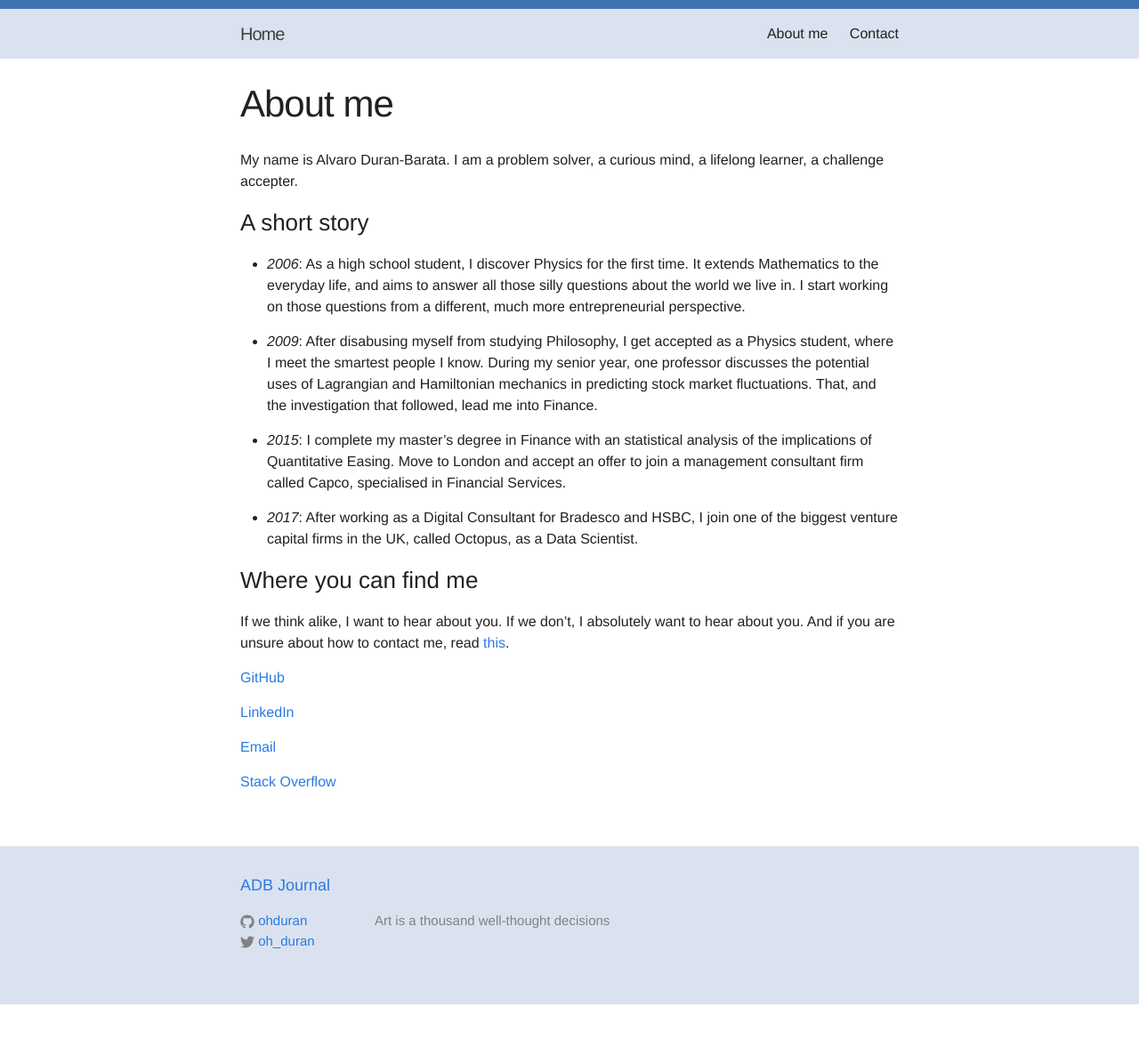
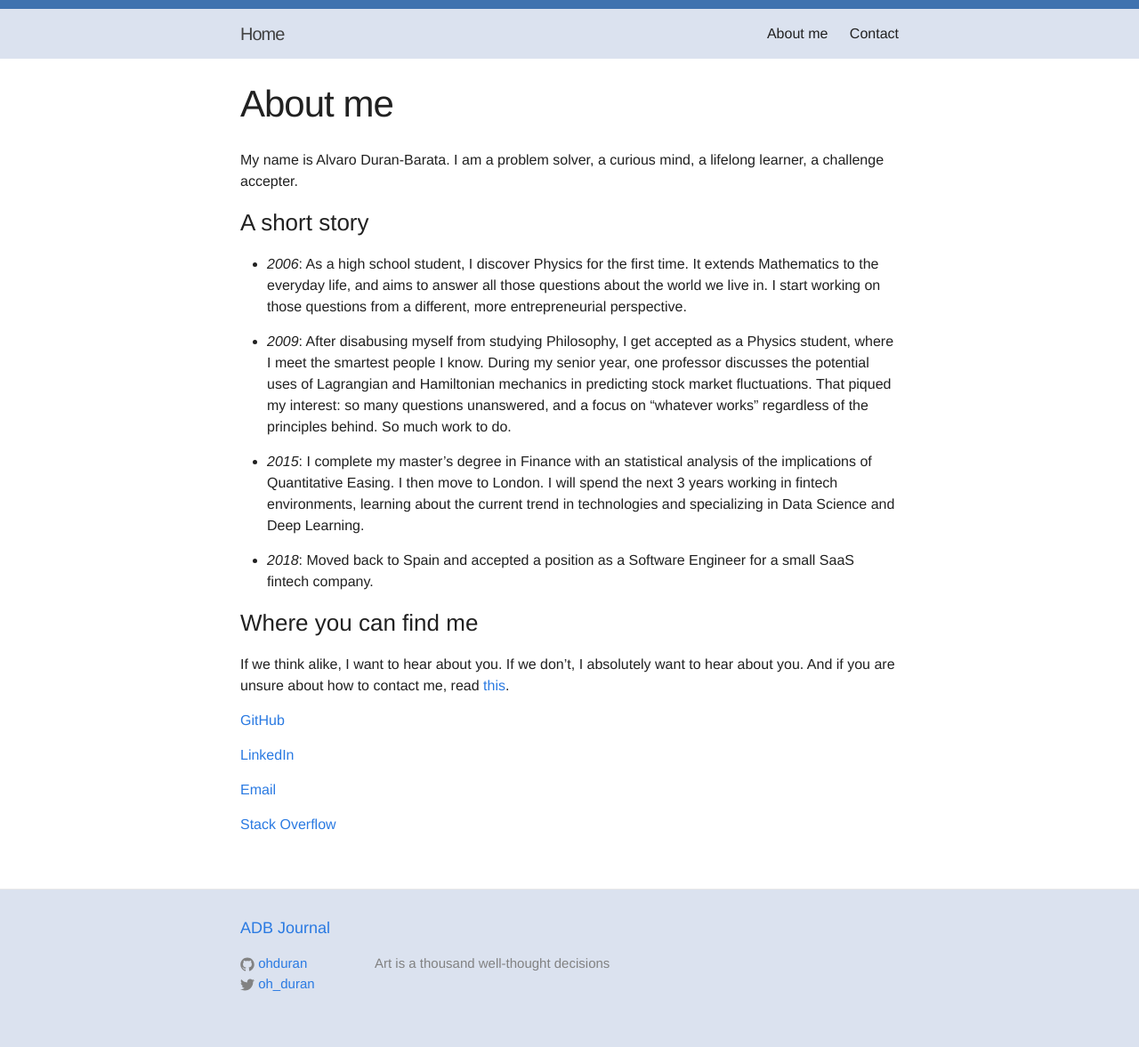
Before and after one commit to ohduran/ohduran.github.io, a Jekyll site: the page built from about.md, in a window 1280 px wide. Shown: the whole page at 89% size. Built offline with Jekyll 4.4.1, drawn with Linux system fonts in a browser that asks for light colours; before the commit the page ends 1129 px from its top, so only the background shows below that.

Commit message:
Updated About page

```diff
--- a/about.md
+++ b/about.md
@@ -7,13 +7,13 @@ permalink: /about/
 My name is Alvaro Duran-Barata. I am a problem solver, a curious mind, a lifelong learner, a challenge accepter.
 
 ### A short story
-- *2006*: As a high school student, I discover Physics for the first time. It extends Mathematics to the everyday life, and aims to answer all those silly questions about the world we live in. I start working on those questions from a different, much more entrepreneurial perspective.
+- *2006*: As a high school student, I discover Physics for the first time. It extends Mathematics to the everyday life, and aims to answer all those questions about the world we live in. I start working on those questions from a different, more entrepreneurial perspective.
 
-- *2009*: After disabusing myself from studying Philosophy, I get accepted as a Physics student, where I meet the smartest people I know. During my senior year, one professor discusses the potential uses of Lagrangian and Hamiltonian mechanics in predicting stock market fluctuations. That, and the investigation that followed, lead me into Finance.
+- *2009*: After disabusing myself from studying Philosophy, I get accepted as a Physics student, where I meet the smartest people I know. During my senior year, one professor discusses the potential uses of Lagrangian and Hamiltonian mechanics in predicting stock market fluctuations. That piqued my interest: so many questions unanswered, and a focus on "whatever works" regardless of the principles behind. So much work to do.
 
-- *2015*: I complete my master's degree in Finance with an statistical analysis of the implications of Quantitative Easing. Move to London and accept an offer to join a management consultant firm called Capco, specialised in Financial Services.
+- *2015*: I complete my master's degree in Finance with an statistical analysis of the implications of Quantitative Easing. I then move to London. I will spend the next 3 years working in fintech environments, learning about the current trend in technologies and specializing in Data Science and Deep Learning.
 
-- *2017*: After working as a Digital Consultant for Bradesco and HSBC, I join one of the biggest venture capital firms in the UK, called Octopus, as a Data Scientist.
+- *2018*: Moved back to Spain and accepted a position as a Software Engineer for a small SaaS fintech company.
 
 ### Where you can find me
 If we think alike, I want to hear about you. If we don't, I absolutely want to hear about you. And if you are unsure about how to contact me, read [this](/../../contact).
```
